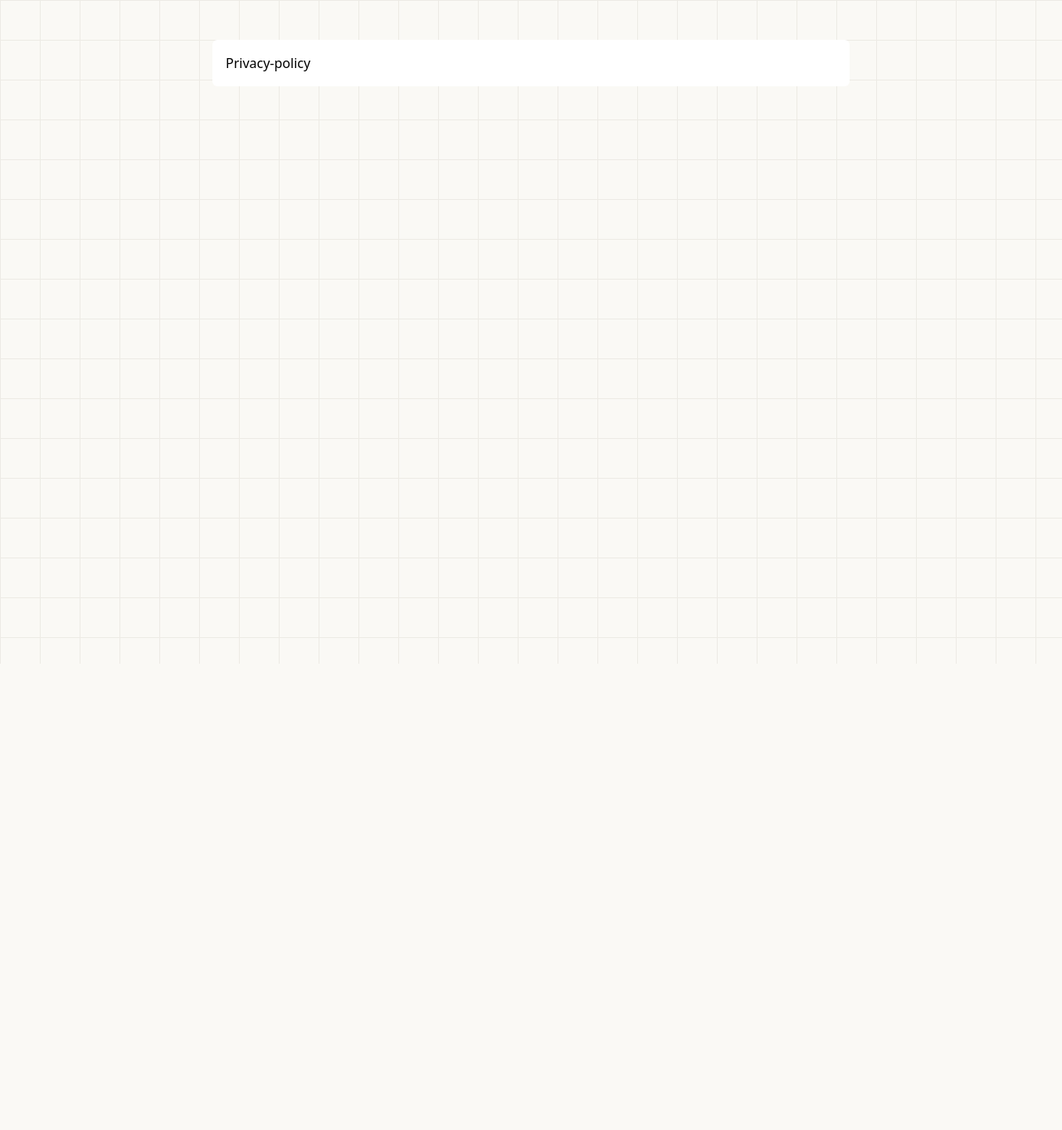
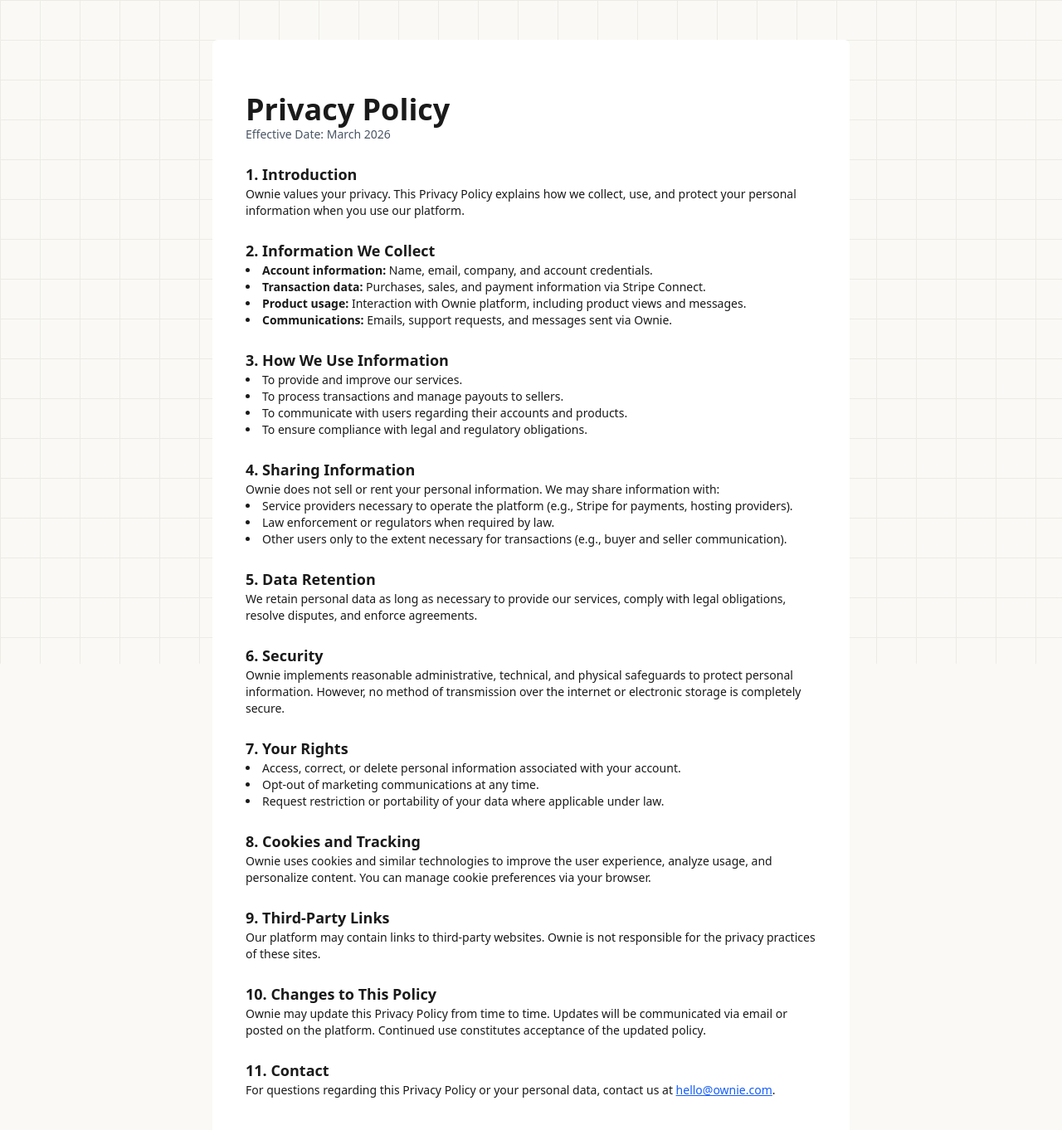
Before and after one commit to Victoraareskjold/Ownly, a Next.js app: page /privacy-policy in a window 1280 px wide. Shown: the top 1362 px of the page at 83% size. Before the commit the page ends 800 px from the top, so only its background shows below. Built offline with nearby package versions, Linux system fonts and the light colour scheme.

Commit message:
feat: tos and privacy

```diff
--- a/app/(legal)/privacy-policy/page.tsx
+++ b/app/(legal)/privacy-policy/page.tsx
@@ -1,8 +1,150 @@
 export default function PrivacyPolicyPage() {
   return (
-    <div>
-      <h1>Privacy-policy</h1>
-      <div id="consentify-privacy-policy"></div>
+    <div className="max-w-4xl mx-auto px-6 py-12 space-y-6 text-[#1A1A1A] text-sm">
+      <section>
+        <h1 className="text-4xl font-bold">Privacy Policy</h1>
+        <p className="text-gray-600">Effective Date: March 2026</p>
+      </section>
+
+      <section>
+        <h2 className="text-lg font-semibold mt-6">1. Introduction</h2>
+        <p>
+          Ownie values your privacy. This Privacy Policy explains how we
+          collect, use, and protect your personal information when you use our
+          platform.
+        </p>
+      </section>
+
+      <section>
+        <h2 className="text-lg font-semibold mt-6">
+          2. Information We Collect
+        </h2>
+        <ul className="list-disc list-inside">
+          <li>
+            <strong>Account information:</strong> Name, email, company, and
+            account credentials.
+          </li>
+          <li>
+            <strong>Transaction data:</strong> Purchases, sales, and payment
+            information via Stripe Connect.
+          </li>
+          <li>
+            <strong>Product usage:</strong> Interaction with Ownie platform,
+            including product views and messages.
+          </li>
+          <li>
+            <strong>Communications:</strong> Emails, support requests, and
+            messages sent via Ownie.
+          </li>
+        </ul>
+      </section>
+
+      <section>
+        <h2 className="text-lg font-semibold mt-6">
+          3. How We Use Information
+        </h2>
+        <ul className="list-disc list-inside">
+          <li>To provide and improve our services.</li>
+          <li>To process transactions and manage payouts to sellers.</li>
+          <li>
+            To communicate with users regarding their accounts and products.
+          </li>
+          <li>To ensure compliance with legal and regulatory obligations.</li>
+        </ul>
+      </section>
+
+      <section>
+        <h2 className="text-lg font-semibold mt-6">4. Sharing Information</h2>
+        <p>
+          Ownie does not sell or rent your personal information. We may share
+          information with:
+        </p>
+        <ul className="list-disc list-inside">
+          <li>
+            Service providers necessary to operate the platform (e.g., Stripe
+            for payments, hosting providers).
+          </li>
+          <li>Law enforcement or regulators when required by law.</li>
+          <li>
+            Other users only to the extent necessary for transactions (e.g.,
+            buyer and seller communication).
+          </li>
+        </ul>
+      </section>
+
+      <section>
+        <h2 className="text-lg font-semibold mt-6">5. Data Retention</h2>
+        <p>
+          We retain personal data as long as necessary to provide our services,
+          comply with legal obligations, resolve disputes, and enforce
+          agreements.
+        </p>
+      </section>
+
+      <section>
+        <h2 className="text-lg font-semibold mt-6">6. Security</h2>
+        <p>
+          Ownie implements reasonable administrative, technical, and physical
+          safeguards to protect personal information. However, no method of
+          transmission over the internet or electronic storage is completely
+          secure.
+        </p>
+      </section>
+
+      <section>
+        <h2 className="text-lg font-semibold mt-6">7. Your Rights</h2>
+        <ul className="list-disc list-inside">
+          <li>
+            Access, correct, or delete personal information associated with your
+            account.
+          </li>
+          <li>Opt-out of marketing communications at any time.</li>
+          <li>
+            Request restriction or portability of your data where applicable
+            under law.
+          </li>
+        </ul>
+      </section>
+
+      <section>
+        <h2 className="text-lg font-semibold mt-6">8. Cookies and Tracking</h2>
+        <p>
+          Ownie uses cookies and similar technologies to improve the user
+          experience, analyze usage, and personalize content. You can manage
+          cookie preferences via your browser.
+        </p>
+      </section>
+
+      <section>
+        <h2 className="text-lg font-semibold mt-6">9. Third-Party Links</h2>
+        <p>
+          Our platform may contain links to third-party websites. Ownie is not
+          responsible for the privacy practices of these sites.
+        </p>
+      </section>
+
+      <section>
+        <h2 className="text-lg font-semibold mt-6">
+          10. Changes to This Policy
+        </h2>
+        <p>
+          Ownie may update this Privacy Policy from time to time. Updates will
+          be communicated via email or posted on the platform. Continued use
+          constitutes acceptance of the updated policy.
+        </p>
+      </section>
+
+      <section>
+        <h2 className="text-lg font-semibold mt-6">11. Contact</h2>
+        <p>
+          For questions regarding this Privacy Policy or your personal data,
+          contact us at{" "}
+          <a href="mailto:hello@ownie.com" className="text-blue-600 underline">
+            hello@ownie.com
+          </a>
+          .
+        </p>
+      </section>
     </div>
   );
 }
--- a/app/(legal)/terms/page.tsx
+++ b/app/(legal)/terms/page.tsx
@@ -1,7 +1,136 @@
 export default function TermsPage() {
   return (
-    <div>
-      <h1>Terms of Service</h1>
+    <div className="max-w-4xl mx-auto px-6 py-12 space-y-6 text-[#1A1A1A] text-sm">
+      <section>
+        <h1 className="text-4xl font-bold">Terms of Service</h1>
+        <p className="text-gray-600">Effective Date: March 2026</p>
+      </section>
+
+      <section>
+        <h2 className="text-lg font-semibold mt-6">1. Introduction</h2>
+        <p>
+          Ownie is a curated marketplace where developers and small teams can
+          sell complete, self-hosted alternatives to popular SaaS products. By
+          using Ownie, you agree to these Terms of Service.
+        </p>
+      </section>
+
+      <section>
+        <h2 className="text-lg font-semibold mt-6">2. Definitions</h2>
+        <ul className="list-disc list-inside">
+          <li>
+            <strong>Buyer:</strong> An individual or business purchasing
+            products on Ownie.
+          </li>
+          <li>
+            <strong>Seller:</strong> An individual or team listing products for
+            sale on Ownie.
+          </li>
+          <li>
+            <strong>Product:</strong> A complete self-hosted software solution,
+            including source code, documentation, and any additional items such
+            as setup assistance or updates.
+          </li>
+          <li>
+            <strong>Ownie Fee:</strong> Commission of 3% per sale via Stripe
+            Connect.
+          </li>
+        </ul>
+      </section>
+
+      <section>
+        <h2 className="text-lg font-semibold mt-6">3. Accounts</h2>
+        <p>
+          Buyers and sellers must create an account to use Ownie. You are
+          responsible for maintaining the security of your account and providing
+          accurate information if listing products.
+        </p>
+      </section>
+
+      <section>
+        <h2 className="text-lg font-semibold mt-6">4. Purchasing Products</h2>
+        <p>
+          All purchases on Ownie are one-time payments. Buyers gain access to
+          the product&apos;s source code, documentation, and any included setup
+          or updates. Buyers own the code and data after purchase.
+        </p>
+      </section>
+
+      <section>
+        <h2 className="text-lg font-semibold mt-6">5. Seller Obligations</h2>
+        <ul className="list-disc list-inside">
+          <li>Products must solve a complete, named use case.</li>
+          <li>
+            Products must include documentation (Docker, Vercel, or equivalent).
+          </li>
+          <li>
+            Sellers must respond to reported bugs or issues within 14 days of
+            purchase; failure to do so grants buyers the right to a full refund.
+          </li>
+          <li>
+            Sellers must specify technical stack and hosting requirements.
+          </li>
+        </ul>
+      </section>
+
+      <section>
+        <h2 className="text-lg font-semibold mt-6">
+          6. Ownie Responsibilities
+        </h2>
+        <p>
+          Ownie verifies sellers and products for quality, handles payments,
+          commissions, and distribution. Ownie may deactivate products or seller
+          accounts for violations of these Terms.
+        </p>
+      </section>
+
+      <section>
+        <h2 className="text-lg font-semibold mt-6">
+          7. Availability & Updates
+        </h2>
+        <p>
+          Products may include updates and setup assistance if offered by the
+          seller. Ownie does not guarantee continued product updates beyond what
+          the seller provides.
+        </p>
+      </section>
+
+      <section>
+        <h2 className="text-lg font-semibold mt-6">8. Fees & Payment</h2>
+        <p>
+          Payments are processed via Stripe Connect. Ownie collects a 3%
+          commission per sale. Sellers receive the remaining balance.
+        </p>
+      </section>
+
+      <section>
+        <h2 className="text-lg font-semibold mt-6">
+          9. Limitation of Liability
+        </h2>
+        <p>
+          Ownie is not responsible for the buyer&apos;s use of products after
+          purchase and disclaims liability for direct or indirect losses related
+          to product defects.
+        </p>
+      </section>
+
+      <section>
+        <h2 className="text-lg font-semibold mt-6">10. Termination</h2>
+        <p>
+          Buyers and sellers may terminate their accounts at any time. Ownie may
+          suspend or terminate accounts for violations of these Terms or illegal
+          activity.
+        </p>
+      </section>
+
+      <section>
+        <h2 className="text-lg font-semibold mt-6">11. Changes to Terms</h2>
+        <p>
+          Ownie may update these Terms. Changes will be communicated via email
+          or posted on the platform. Continued use constitutes acceptance of the
+          updated Terms.
+        </p>
+      </section>
     </div>
   );
 }
```
